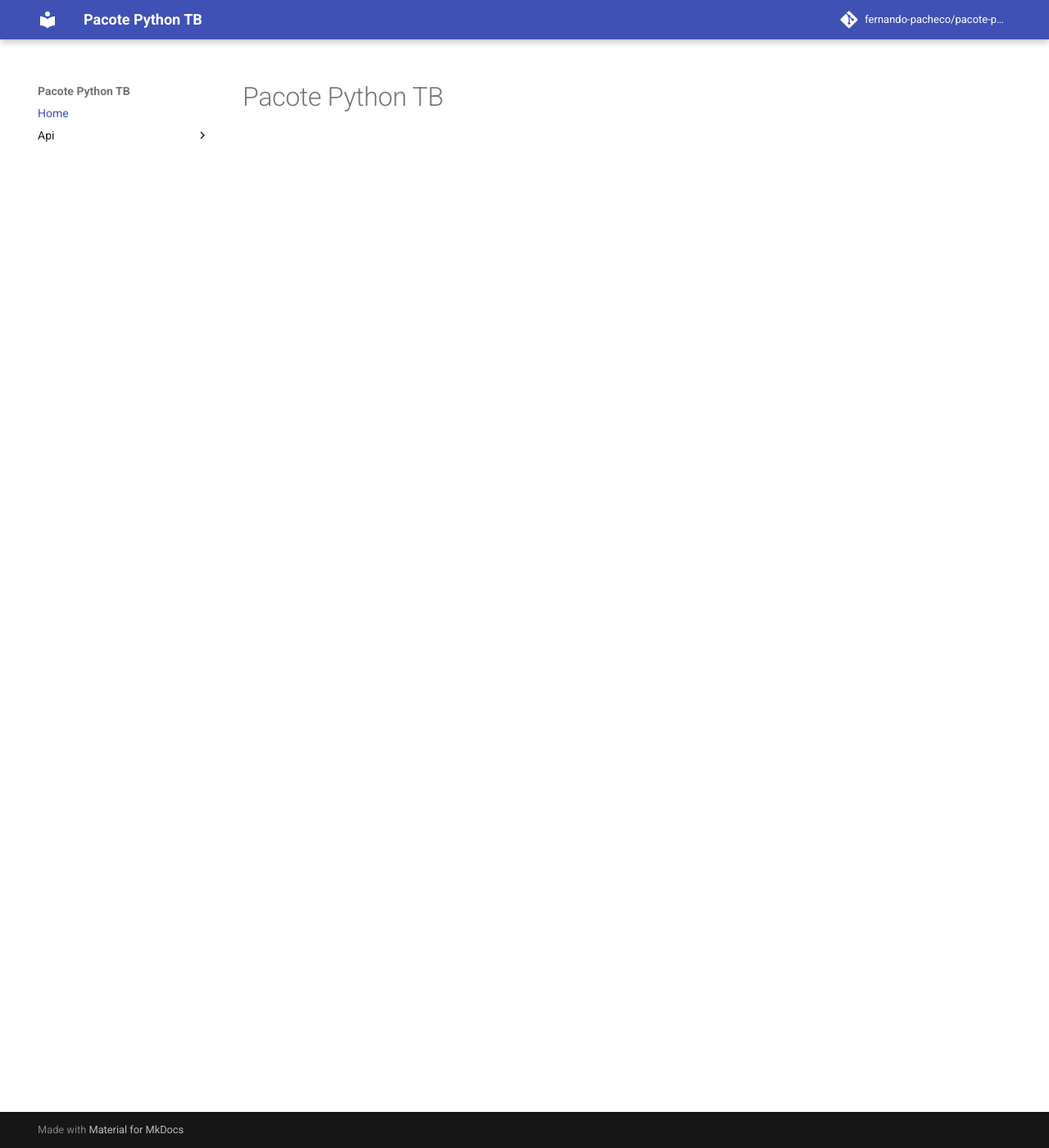
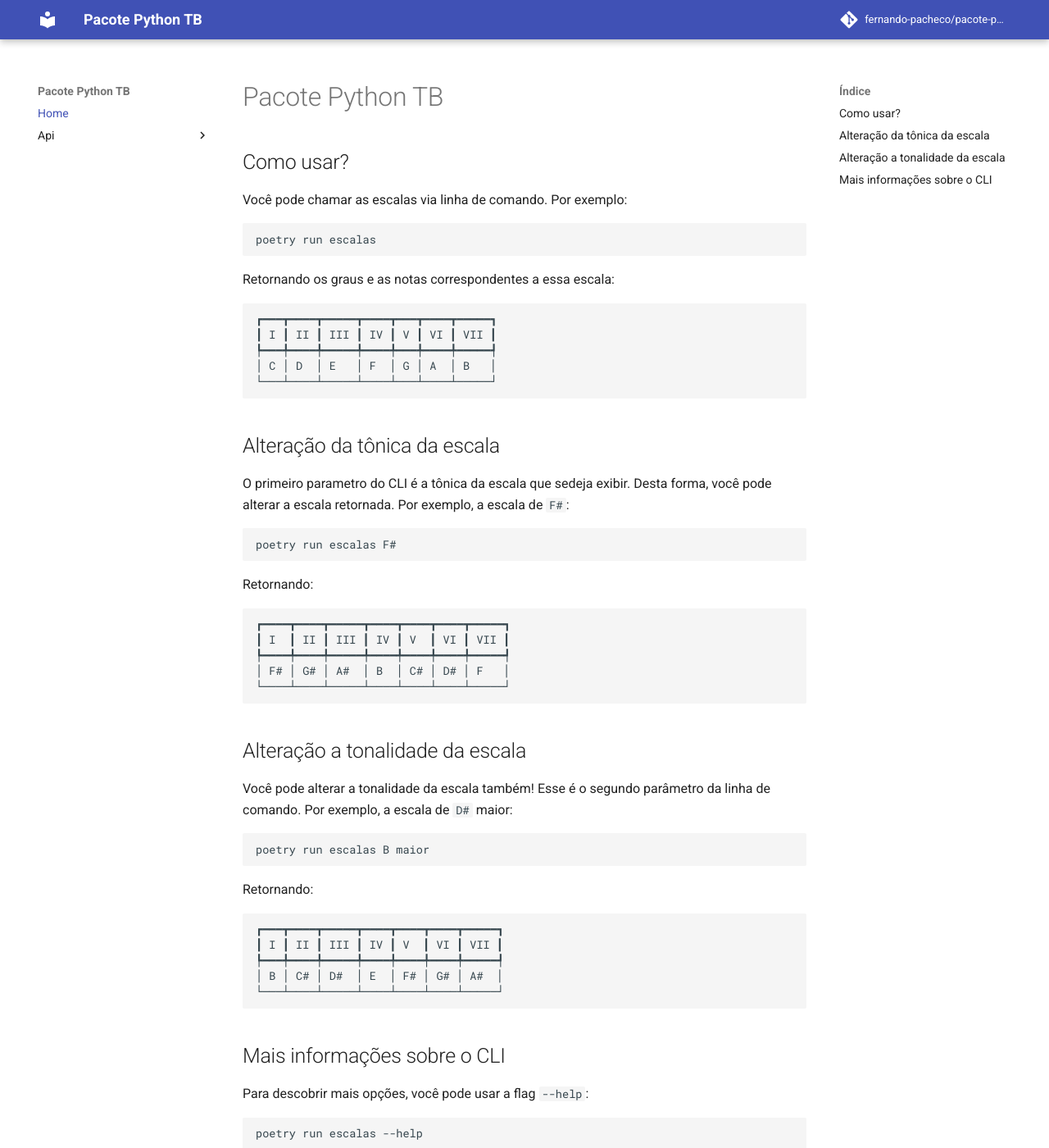
Before and after one commit to fernando-pacheco/pacote-python-tb, an MkDocs documentation site: the page built from docs/index.md, in a window 1280 px wide and 1400 px high. Shown: the whole window at 82% size. Built offline with MkDocs 1.6.1 and Material for MkDocs 9.7.7, drawn with Linux system fonts in a browser that asks for light colours; comment, search, counter and statistics services are not loaded; some of the changed text lies outside the part shown.

Commit message:
Adição de usabilidade do pacote na documentação

````diff
--- a/docs/index.md
+++ b/docs/index.md
@@ -1,2 +1,62 @@
 <!-- ![logo do projeto](assets/logo.png){width="300" .classe-css} -->
 # Pacote Python TB
+
+## Como usar?
+
+Você pode chamar as escalas via linha de comando. Por exemplo:
+```bash
+poetry run escalas
+```
+Retornando os graus e as notas correspondentes a essa escala:
+```
+┏━━━┳━━━━┳━━━━━┳━━━━┳━━━┳━━━━┳━━━━━┓
+┃ I ┃ II ┃ III ┃ IV ┃ V ┃ VI ┃ VII ┃
+┡━━━╇━━━━╇━━━━━╇━━━━╇━━━╇━━━━╇━━━━━┩
+│ C │ D  │ E   │ F  │ G │ A  │ B   │
+└───┴────┴─────┴────┴───┴────┴─────┘
+```
+
+## Alteração da tônica da escala
+
+O primeiro parametro do CLI é a tônica da escala que sedeja exibir. Desta forma, você pode alterar a escala retornada. Por exemplo, a escala de `F#`:
+```bash
+poetry run escalas F#
+```
+Retornando:
+```
+┏━━━━┳━━━━┳━━━━━┳━━━━┳━━━━┳━━━━┳━━━━━┓
+┃ I  ┃ II ┃ III ┃ IV ┃ V  ┃ VI ┃ VII ┃
+┡━━━━╇━━━━╇━━━━━╇━━━━╇━━━━╇━━━━╇━━━━━┩
+│ F# │ G# │ A#  │ B  │ C# │ D# │ F   │
+└────┴────┴─────┴────┴────┴────┴─────┘
+```
+
+## Alteração a tonalidade da escala
+
+Você pode alterar a tonalidade da escala também! Esse é o segundo parâmetro da linha de comando. Por exemplo, a escala de `D#` maior:
+```bash
+poetry run escalas B maior
+```
+Retornando:
+```
+┏━━━┳━━━━┳━━━━━┳━━━━┳━━━━┳━━━━┳━━━━━┓
+┃ I ┃ II ┃ III ┃ IV ┃ V  ┃ VI ┃ VII ┃
+┡━━━╇━━━━╇━━━━━╇━━━━╇━━━━╇━━━━╇━━━━━┩
+│ B │ C# │ D#  │ E  │ F# │ G# │ A#  │
+└───┴────┴─────┴────┴────┴────┴─────┘
+```
+
+## Mais informações sobre o CLI
+
+Para descobrir mais opções, você pode usar a flag `--help`:
+```bash
+poetry run escalas --help
+
+Usage: escalas [OPTIONS] [TONICA] [TONALIDADE]
+
+╭─ Arguments ─────────────────────────────────────────────────────────────────────────╮
+│   tonica          [TONICA]      Tônica da escala [default: c]                       │
+│   tonalidade      [TONALIDADE]  Tonalidade da escala [default: maior]               │
+╰─────────────────────────────────────────────────────────────────────────────────────╯
+
+```
````
